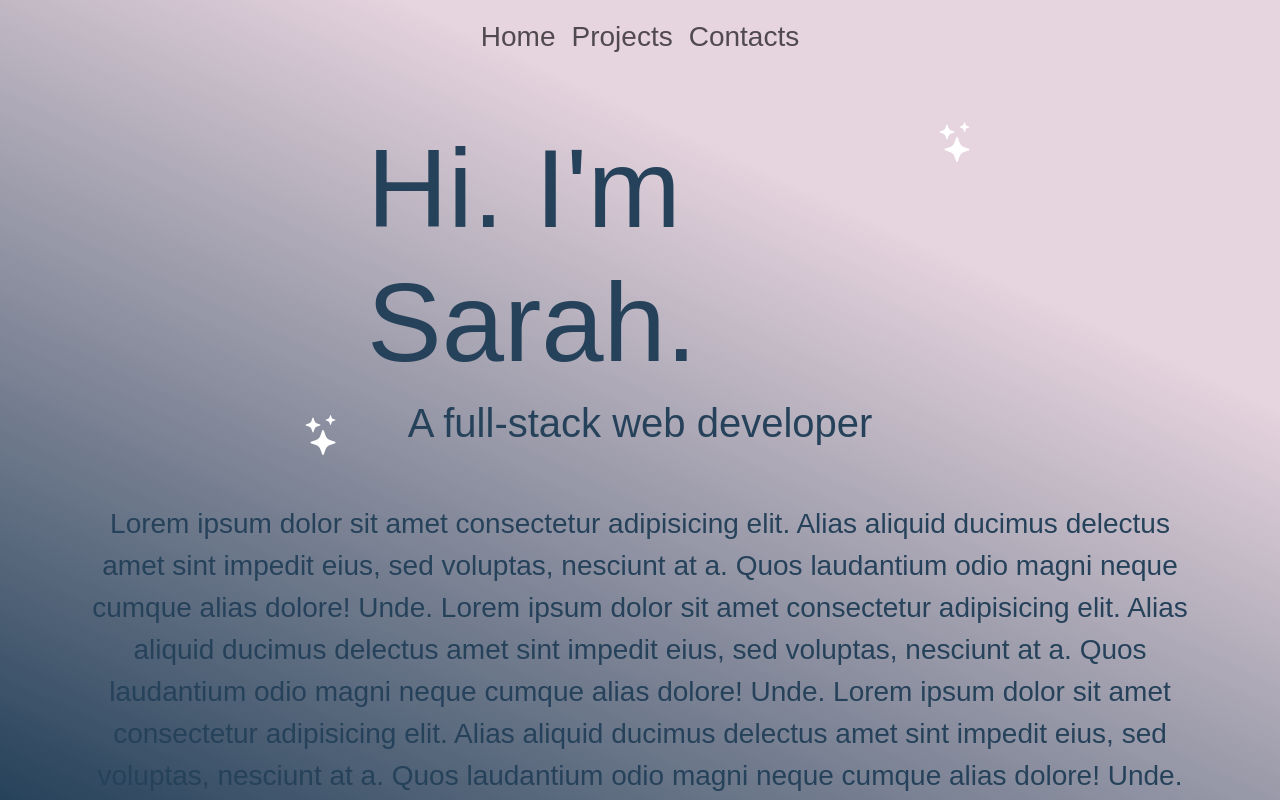
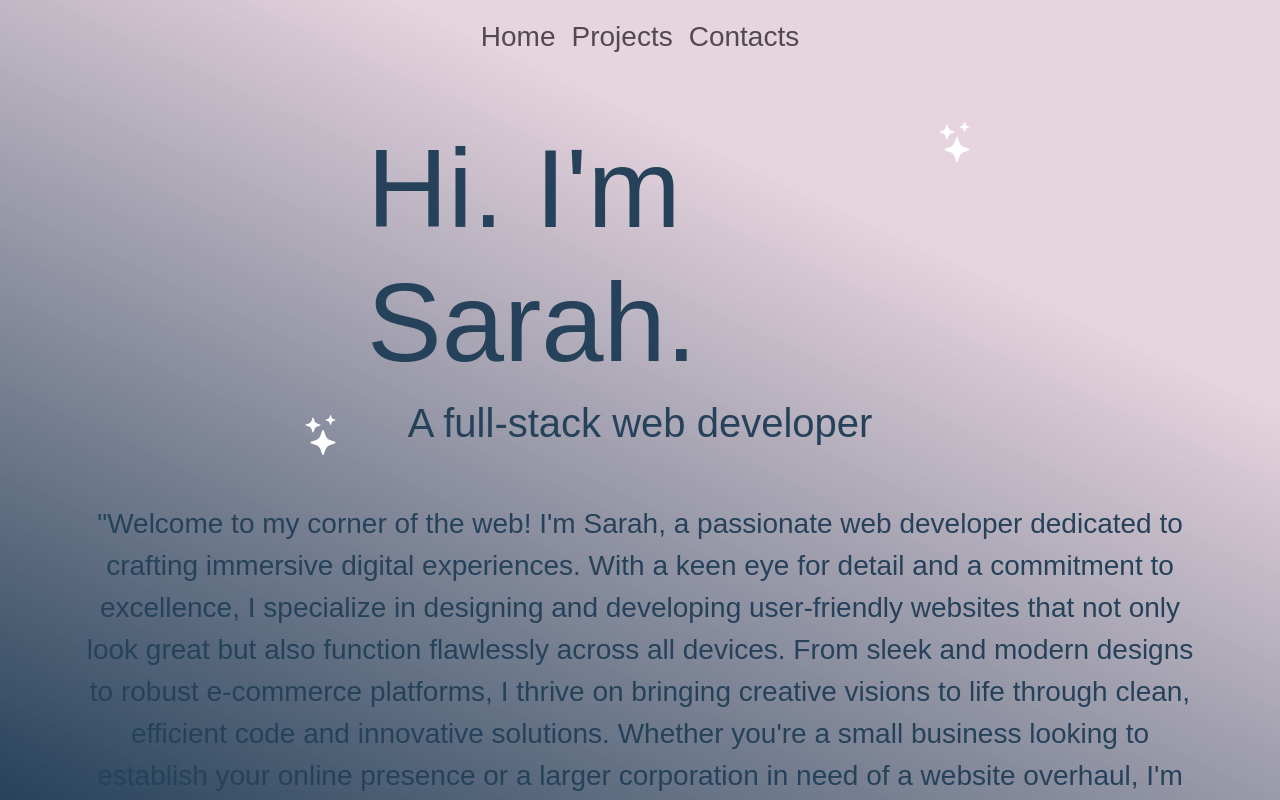
Before and after one commit to SarahGua/portfolio, a React (Create React App) app: page / in a window 1280 px wide. Shown: the top 800 px of the page. Built offline with nearby package versions, Linux system fonts and the light colour scheme; a web font is replaced by a local one.

Commit message:
projects

```diff
--- a/src/App.css
+++ b/src/App.css
@@ -10,7 +10,7 @@ body{
   font-family: "Handjet", sans-serif !important;
   background: rgb(38,66,90);
   background: linear-gradient(25deg, rgba(38,66,90,1) 0%, rgba(225,203,215,0.8267682072829132) 71%);
-  height: 100%;
+  /* height: 100%; */
   color: #26425a !important;
 }
 
@@ -28,7 +28,7 @@ body{
 }
 
 .bg-trans{
-  background-color: #00000000;
+  background-color: transparent !important;
 }
 
 /* .mt-8{
--- a/src/App.tsx
+++ b/src/App.tsx
@@ -11,7 +11,7 @@ import ContactsComponent from './Components/ContactsComponent';
 function App() {
   return (
     <BrowserRouter>
-      <Container className='d-flex flex-column justify-content-between h-100'>
+      <Container className='vh-100 d-flex flex-column justify-content-between'>
         <NavBar />
           <Routes>
               <Route path='/' element={<HomeComponent />} />
--- a/src/Components/HomeComponent.tsx
+++ b/src/Components/HomeComponent.tsx
@@ -19,15 +19,18 @@ const HomeComponent = () => {
             </Row>
             <Row className="mt-5">
                 <Col>
-                    <p className="m-0 fs-3 text-center">Lorem ipsum dolor sit amet consectetur adipisicing elit.
-                        Alias aliquid ducimus delectus amet sint impedit eius, sed voluptas, nesciunt at a.
-                        Quos laudantium odio magni neque cumque alias dolore! Unde.
-                        Lorem ipsum dolor sit amet consectetur adipisicing elit.
-                        Alias aliquid ducimus delectus amet sint impedit eius, sed voluptas, nesciunt at a.
-                        Quos laudantium odio magni neque cumque alias dolore! Unde.
-                        Lorem ipsum dolor sit amet consectetur adipisicing elit.
-                        Alias aliquid ducimus delectus amet sint impedit eius, sed voluptas, nesciunt at a.
-                        Quos laudantium odio magni neque cumque alias dolore! Unde.</p>
+                    <p className="m-0 fs-3 text-center">"Welcome to my corner of the web!
+                    I'm Sarah, a passionate web developer dedicated to crafting immersive
+                    digital experiences. With a keen eye for detail and a commitment to excellence,
+                    I specialize in designing and developing user-friendly websites that not only
+                    look great but also function flawlessly across all devices. From sleek and
+                    modern designs to robust e-commerce platforms, I thrive on bringing creative
+                    visions to life through clean, efficient code and innovative solutions.
+                    Whether you're a small business looking to establish your online presence
+                    or a larger corporation in need of a website overhaul, I'm here to transform
+                    your ideas into reality. Take a look around and explore my portfolio to see
+                    some of my latest projects and discover how I can help elevate your online presence."
+                    </p>
                 </Col>
             </Row>
         </>
--- a/src/Components/ProjectComponent.tsx
+++ b/src/Components/ProjectComponent.tsx
@@ -1,5 +1,6 @@
 import { Card, Carousel, Col, Container, Row } from "react-bootstrap"
 import eventConnect from '../img/EventConnect.png'
+import netflix from '../img/netflix.png'
 
 const ProjectComponents = () => {
     return (
@@ -8,9 +9,23 @@ const ProjectComponents = () => {
                 <Carousel.Item className="text-center">
                         <Card className="border-0 bg-trans">
                             <Card.Text className="fs-1 m-0">
-                                EventConnect: a web app for Exhibitions.
+                                EventConnect: a web app for Exhibitions
                             </Card.Text>
+                            <a href="https://github.com/SarahGua/CAPSTONE---FRONTEND">
                             <Card.Img variant="top" src={eventConnect} alt="img"/>
+                            </a>
+                            <Card.Body>
+                            </Card.Body>
+                        </Card>
+                </Carousel.Item>
+                <Carousel.Item className="text-center">
+                        <Card className="border-0 bg-trans">
+                            <Card.Text className="fs-1 m-0">
+                                Netflix clone
+                            </Card.Text>
+                            <a href="https://github.com/SarahGua/PROGETTO-SETTIMANALE-U3W1L5---NETFLIX-HOME-CLONE">
+                            <Card.Img variant="top" src={netflix} alt="img"/>
+                            </a>
                             <Card.Body>
                             </Card.Body>
                         </Card>
```
Also changed, not shown: 1 other file (tests, documents, lock files or other folders).
